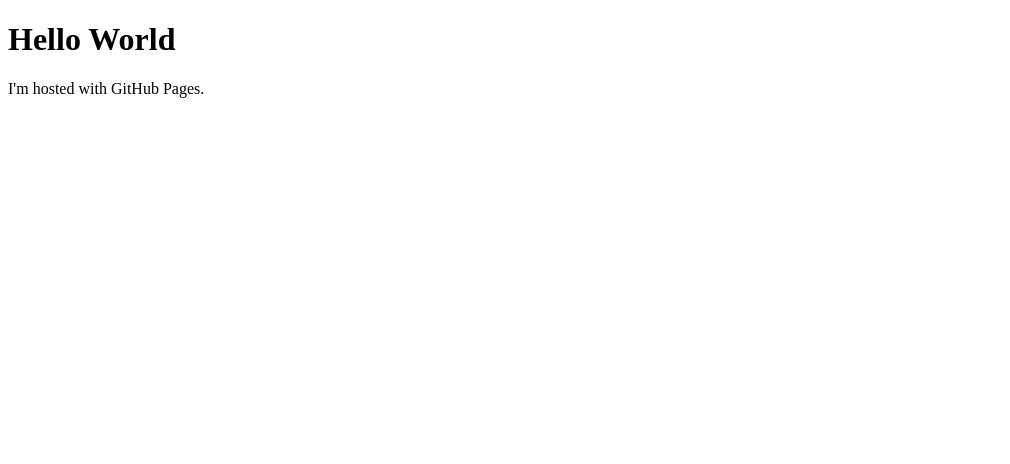
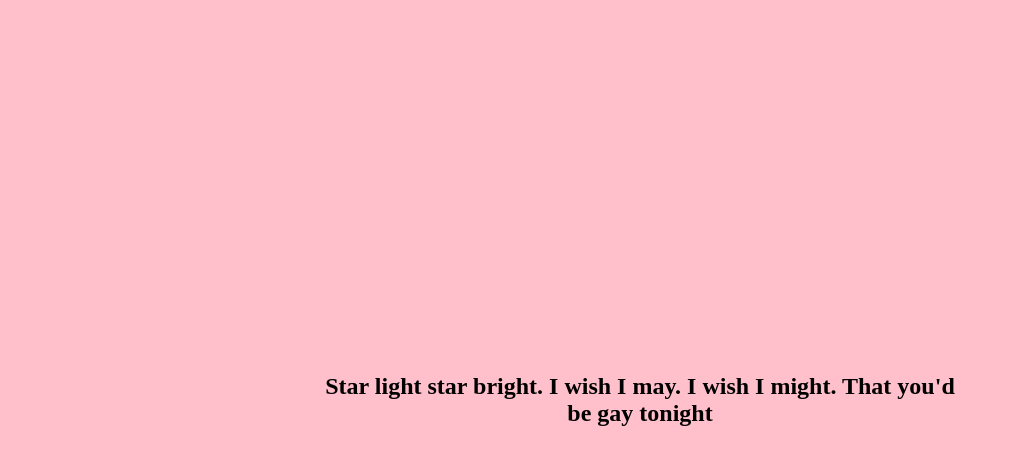
Before and after one commit to hutonahill/HeyD, a plain HTML site: page index.html in a window 1280 px wide. Shown: the whole page, without its empty margins (0-1010 px from the left). Drawn offline with Linux system fonts and the light colour scheme.

Commit message:
Update index.html

```diff
--- a/index.html
+++ b/index.html
@@ -1,7 +1,43 @@
 <!DOCTYPE html>
 <html>
+<head>
+<style>
+body, html {
+  text-align: center;
+  margin: 0;
+  padding: 0;
+  background-color: pink;
+}
+#message {
+  margin: 0;
+  position: absolute;
+  top: 50%;
+  left: 50%;
+  transform: translate(-50%, -50%);
+}
+</style>
+</head>
 <body>
-<h1>Hello World</h1>
-<p>I'm hosted with GitHub Pages.</p>
+
+<h2 id="message"></h2>
+
+<script>
+const messages = [
+  "Love you, Ariel",
+  "You're my favorite boyfriend",
+  "Michael loves you <3",
+  "You darling man",
+  "You're adorable",
+  "Why are you so wonderful?",
+  "You have beautiful eyes",
+  "Hey beautiful man. You should break up with her, so you can be with me",
+  "Man, I wish you were gay",
+  "Will you be the Luigi to my Mario?",
+  "Star light star bright. I wish I may. I wish I might. That you'd be gay tonight"
+];
+const random = Math.floor(Math.random() * messages.length);
+document.getElementById('message').innerHTML = messages[random];
+</script>
+
 </body>
 </html>
```
